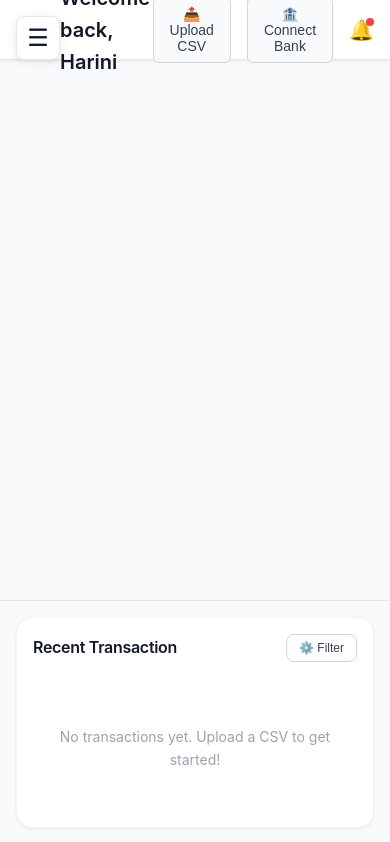
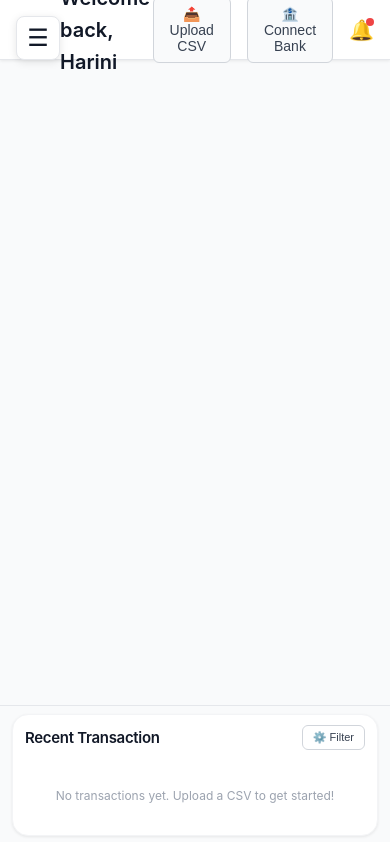
Before and after one commit to ShivaHariniB/ai-finance-ui, a React (Create React App) app: page / in a window 390 px wide. Built offline with nearby package versions, Linux system fonts and the light colour scheme.

Commit message:
Improve dashboard layout: fix transaction section positioning and responsive design

```diff
--- a/src/App.css
+++ b/src/App.css
@@ -27,10 +27,11 @@ body {
 
 /* ==================== APP LAYOUT ==================== */
 .App {
-  min-height: 100vh;
+  height: 100vh;
   display: flex;
   flex-direction: column;
   background: #f9fafb;
+  overflow: hidden;
 }
 
 /* ==================== SCROLLBAR STYLES ==================== */
--- a/src/components/layout/Dashboard.css
+++ b/src/components/layout/Dashboard.css
@@ -1,20 +1,28 @@
 .dashboard {
   display: grid;
   grid-template-columns: 250px 1fr;
-  min-height: 100vh;
+  height: 100vh;
   background-color: #f9fafb;
+  overflow: hidden;
 }
 
 .main-layout {
   display: flex;
   flex-direction: column;
-  min-height: 100vh;
-  overflow-y: auto;
+  height: 100vh;
+  overflow: hidden;
+  position: relative;
+  z-index: 1;
+  grid-column: 2;
+  grid-row: 1;
 }
 
 .main-content {
   flex: 1;
   margin-top: 70px;
+  margin-bottom: 350px;
+  overflow-y: auto;
+  overflow-x: hidden;
 }
 
 .content-inner {
@@ -23,12 +31,25 @@
 }
 
 .transaction-section {
-  padding: 32px;
+  padding: 0;
   background-color: #f9fafb;
   border-top: 1px solid #e5e7eb;
+  position: fixed;
+  left: 250px;
+  right: 0;
+  bottom: 0;
+  height: auto;
+  max-height: 350px;
   flex-shrink: 0;
-  width: 100%;
-  margin-left: 0;
+  z-index: 10;
+  overflow-y: auto;
+  overflow-x: hidden;
+  display: flex;
+  flex-direction: column;
+  box-sizing: border-box;
+  margin: 0;
+  transform: translateX(0);
+  will-change: transform;
 }
 
 .bottom-section {
@@ -43,8 +64,20 @@
     grid-template-columns: 1fr;
   }
 
+  .main-layout {
+    height: 100vh;
+  }
+
   .transaction-section {
-    padding: 24px;
+    padding: 0;
+    max-height: 320px;
+    left: 0;
+    right: 0;
+    transform: translateX(0);
+  }
+
+  .main-content {
+    margin-bottom: 320px;
   }
 
   .content-inner {
@@ -58,12 +91,25 @@
 }
 
 @media (max-width: 767px) {
+  .dashboard {
+    grid-template-columns: 1fr;
+  }
+
+  .main-layout {
+    height: 100vh;
+  }
+
   .main-content {
     margin-top: 60px;
+    margin-bottom: 280px;
   }
 
   .transaction-section {
-    padding: 16px;
+    padding: 0;
+    max-height: 280px;
+    left: 0;
+    right: 0;
+    transform: translateX(0);
   }
 
   .content-inner {
--- a/src/components/layout/Header.css
+++ b/src/components/layout/Header.css
@@ -10,7 +10,7 @@
   align-items: center;
   justify-content: space-between;
   padding: 0 32px;
-  z-index: 50;
+  z-index: 51;
   box-shadow: 0 1px 3px rgba(0, 0, 0, 0.08);
 }
 
--- a/src/components/layout/Sidebar.css
+++ b/src/components/layout/Sidebar.css
@@ -6,18 +6,20 @@
   height: 100vh;
   background-color: #ffffff;
   color: #111827;
-  padding: 20px 0;
-  overflow-y: hidden;
-  z-index: 100;
+  padding: 0;
+  overflow: hidden;
+  z-index: 99;
   transition: transform 0.3s ease;
   display: flex;
   flex-direction: column;
   border-right: 1px solid #e5e7eb;
+  pointer-events: auto;
 }
 
 .sidebar-header {
-  padding: 0 20px 16px;
+  padding: 20px 20px 16px;
   border-bottom: 1px solid #e5e7eb;
+  flex-shrink: 0;
 }
 
 .logo {
@@ -32,6 +34,7 @@
   padding: 12px 12px;
   margin: 12px 8px 0;
   position: relative;
+  flex-shrink: 0;
 }
 
 .sidebar-search-icon {
@@ -66,8 +69,32 @@
   box-shadow: 0 0 0 3px rgba(37, 99, 235, 0.1);
 }
 
+.sidebar-menu-container {
+  flex: 1;
+  overflow-y: auto;
+  overflow-x: hidden;
+  padding: 16px 0;
+}
+
+.sidebar-menu-container::-webkit-scrollbar {
+  width: 6px;
+}
+
+.sidebar-menu-container::-webkit-scrollbar-track {
+  background: transparent;
+}
+
+.sidebar-menu-container::-webkit-scrollbar-thumb {
+  background-color: #d1d5db;
+  border-radius: 3px;
+}
+
+.sidebar-menu-container::-webkit-scrollbar-thumb:hover {
+  background-color: #9ca3af;
+}
+
 .menu-section {
-  padding: 16px 0;
+  padding: 0;
 }
 
 .menu-label {
@@ -76,7 +103,7 @@
   color: #9ca3af;
   text-transform: uppercase;
   font-weight: 600;
-  margin: 0 0 8px;
+  margin: 16px 0 8px;
   letter-spacing: 0.5px;
 }
 
@@ -124,9 +151,10 @@
 
 .sidebar-plan {
   padding: 16px;
-  margin: 16px 8px 0;
+  margin: 16px 8px 16px;
   background-color: #f0f4f9;
   border-radius: 10px;
+  flex-shrink: 0;
 }
 
 .plan-title {
@@ -162,9 +190,9 @@
 }
 
 .sidebar-footer {
-  padding: 16px;
-  margin-top: auto;
+  padding: 16px 8px;
   border-top: 1px solid #e5e7eb;
+  flex-shrink: 0;
 }
 
 .logout-btn {
--- a/src/components/layout/Sidebar.js
+++ b/src/components/layout/Sidebar.js
@@ -43,6 +43,8 @@ export default function Sidebar() {
           <input type="text" placeholder="Search" />
         </div>
 
+        {/* Scrollable Menu Container */}
+        <div className="sidebar-menu-container">
           {/* Main Menu */}
           <div className="menu-section">
             <p className="menu-label">MAIN MENU</p>
@@ -57,7 +59,7 @@ export default function Sidebar() {
           </div>
 
           {/* Features */}
-        <div className="menu-section">
+          {/* <div className="menu-section">
             <p className="menu-label">FEATURES</p>
             <nav className="sidebar-nav">
               {featureItems.map((item) => (
@@ -67,7 +69,7 @@ export default function Sidebar() {
                 </a>
               ))}
             </nav>
-        </div>
+          </div> */}
 
           {/* General */}
           <div className="menu-section">
@@ -81,15 +83,16 @@ export default function Sidebar() {
               ))}
             </nav>
           </div>
+        </div>
 
         {/* Plan section */}
-        <div className="sidebar-plan">
+        {/* <div className="sidebar-plan">
           <h4 className="plan-title">Starter Plan</h4>
           <p className="plan-desc">
             Upgrade to the enterprise plan & get attractive discounts
           </p>
           <button className="upgrade-btn">Upgrade Plan</button>
-        </div>
+        </div> */}
 
         {/* Logout */}
         <div className="sidebar-footer">
--- a/src/components/sections/TransactionList.css
+++ b/src/components/sections/TransactionList.css
@@ -1,41 +1,46 @@
 .transaction-list-card {
   background-color: #ffffff;
   border-radius: 16px;
-  padding: 24px;
+  padding: 16px 20px;
   box-shadow: 0 1px 3px rgba(0, 0, 0, 0.08);
   border: 1px solid #f3f4f6;
-  width: 100%;
-  margin: 0 auto;
+  margin: 8px 12px;
+  display: flex;
+  flex-direction: column;
+  height: 100%;
+  box-sizing: border-box;
+  overflow: hidden;
 }
 
 .transaction-header {
   display: flex;
   justify-content: space-between;
   align-items: center;
-  margin-bottom: 24px;
+  margin-bottom: 16px;
+  flex-shrink: 0;
 }
 
 .transaction-title {
   margin: 0;
-  font-size: 18px;
+  font-size: 16px;
   font-weight: 600;
   color: #111827;
   letter-spacing: -0.3px;
 }
 
 .filter-btn {
-  padding: 8px 16px;
+  padding: 6px 12px;
   border: 1px solid #d1d5db;
   background-color: #ffffff;
   color: #374151;
-  font-size: 13px;
+  font-size: 12px;
   font-weight: 500;
-  border-radius: 8px;
+  border-radius: 6px;
   cursor: pointer;
   transition: all 0.2s ease;
   display: flex;
   align-items: center;
-  gap: 6px;
+  gap: 4px;
 }
 
 .filter-btn:hover {
@@ -45,12 +50,16 @@
 
 .transaction-table-container {
   overflow-x: auto;
+  overflow-y: auto;
+  flex: 1;
+  max-height: 180px;
+  border-radius: 8px;
 }
 
 .transaction-table {
   width: 100%;
   border-collapse: collapse;
-  font-size: 13px;
+  font-size: 12px;
 }
 
 .transaction-table thead {
@@ -163,30 +172,8 @@
 /* Responsive */
 @media (max-width: 1023px) {
   .transaction-list-card {
-    padding: 16px;
-  }
-
-  .transaction-table th {
-    padding: 10px 12px;
-  }
-
-  .transaction-row td {
-    padding: 12px;
-  }
-
-  .transaction-title {
-    font-size: 16px;
-  }
-
-  .filter-btn {
-    padding: 6px 12px;
-    font-size: 12px;
-  }
-}
-
-@media (max-width: 767px) {
-  .transaction-table {
-    font-size: 12px;
+    padding: 12px 16px;
+    margin: 8px 12px;
   }
 
   .transaction-table th {
@@ -196,14 +183,50 @@
 
   .transaction-row td {
     padding: 10px 8px;
+    font-size: 12px;
+  }
+
+  .transaction-title {
+    font-size: 15px;
+  }
+
+  .filter-btn {
+    padding: 5px 10px;
+    font-size: 11px;
+  }
+}
+
+@media (max-width: 767px) {
+  .transaction-list-card {
+    padding: 10px 12px;
+    margin: 8px 12px;
+  }
+
+  .transaction-table {
+    font-size: 11px;
+  }
+
+  .transaction-table th {
+    padding: 6px 8px;
+    font-size: 10px;
+  }
+
+  .transaction-row td {
+    padding: 8px 6px;
+    font-size: 11px;
   }
 
   .activity-cell {
-    gap: 8px;
+    gap: 6px;
   }
 
   .transaction-icon {
-    font-size: 20px;
-    min-width: 28px;
+    font-size: 18px;
+    min-width: 24px;
+  }
+
+  .empty-state {
+    padding: 20px 12px;
+    font-size: 12px;
   }
 }
--- a/src/components/sections/TransactionList.js
+++ b/src/components/sections/TransactionList.js
@@ -15,6 +15,16 @@ export default function TransactionList({ transactions = [] }) {
       default:
         return "#6b7280";
     }
+  };
+
+  // Get transaction type (Debit/Credit) based on amount
+  const getTransactionType = (amount) => {
+    if (typeof amount === "number") {
+      return amount < 0
+        ? { type: "Debit", color: "#ef4444" }
+        : { type: "Credit", color: "#10b981" };
+    }
+    return { type: "Transfer", color: "#6b7280" };
   };
 
   // Format amount for display
@@ -86,16 +96,20 @@ export default function TransactionList({ transactions = [] }) {
                     {formatAmount(transaction.amount)}
                   </td>
                   <td className="status-cell">
+                    {(() => {
+                      const txType = getTransactionType(transaction.amount);
+                      return (
                         <span
                           className="status-badge"
                           style={{
-                        backgroundColor:
-                          getStatusColor(transaction.status) + "20",
-                        color: getStatusColor(transaction.status),
+                            backgroundColor: txType.color + "20",
+                            color: txType.color,
                           }}
                         >
-                      ● {transaction.status || "Completed"}
+                          ● {txType.type}
                         </span>
+                      );
+                    })()}
                   </td>
                   <td className="action-cell">
                     <button className="row-menu-btn">⋯</button>
```
Lines whose indentation alone changed are shown as unchanged.
